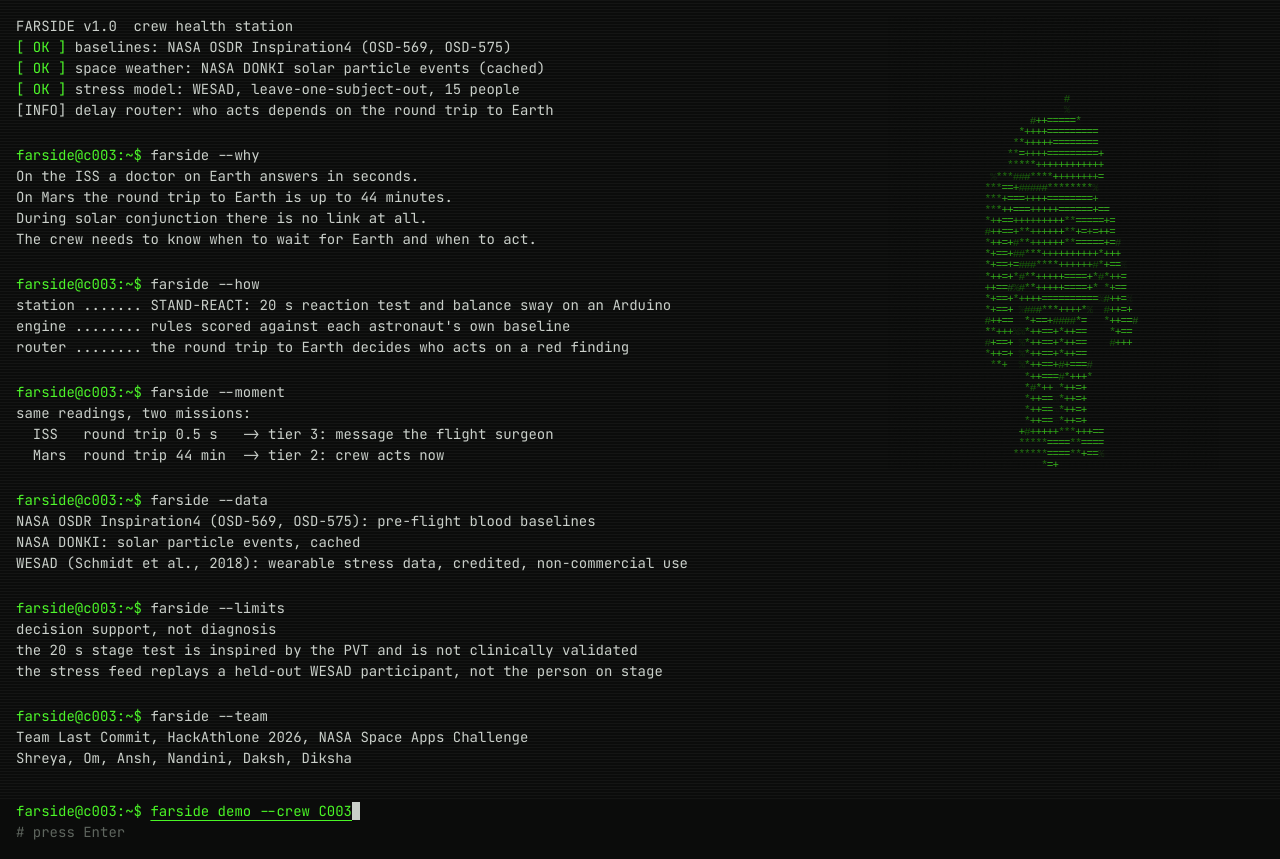
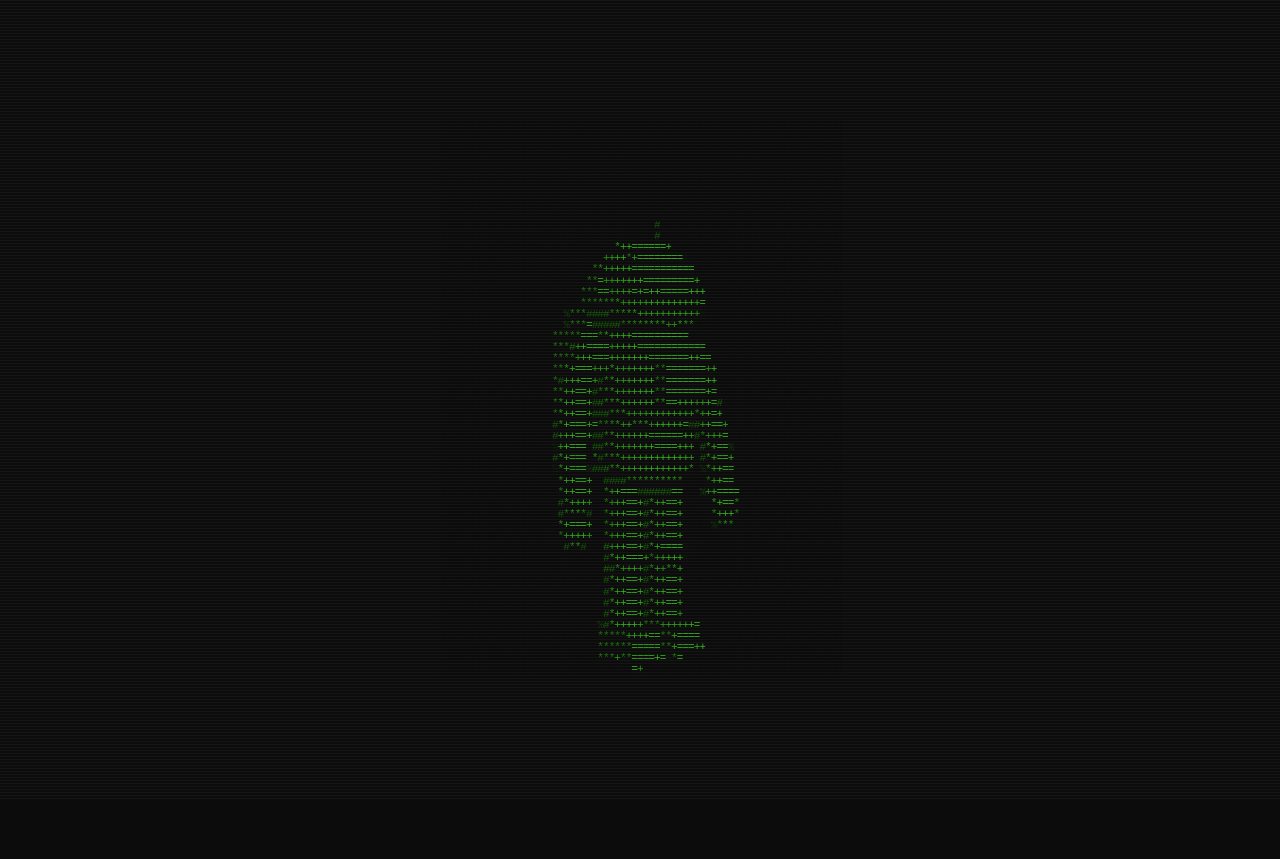
Before and after one commit to settys-trinity/LastCommit, a React (Vite) app in the folder app/: page / in a window 1280 px wide. After the commit the page ends 800 px from the top, so only its background shows below. Built offline with nearby package versions, Linux system fonts and the light colour scheme.

Commit message:
Astronaut-only landing page

```diff
--- a/app/src/components/landing/Landing.tsx
+++ b/app/src/components/landing/Landing.tsx
@@ -1,11 +1,9 @@
 import { useEffect } from "react";
-import { Prompt, TypeLines } from "../term";
 import { LazyAstronaut } from "../astronaut/LazyAstronaut";
 
 const ALL_OK = { helmet: "ok", ears: "ok", chest: "ok", abdomen: "ok", backpack: "ok", hands: "ok", legs: "ok" } as const;
-import { COPY } from "./copy";
 
-// Public landing page rendered as a terminal session. Enter opens /demo.
+// Public landing page: only the spinning astronaut, centred. Click it or press Enter to open /demo.
 export function Landing() {
   useEffect(() => {
     const onKey = (e: KeyboardEvent) => {
@@ -16,31 +14,10 @@ export function Landing() {
   }, []);
 
   return (
-    <main className="mx-auto flex max-w-[160ch] flex-col gap-8 p-4 lg:flex-row lg:items-start">
-      <div className="min-w-0 max-w-[100ch] flex-1">
-        <TypeLines lines={COPY.boot} speedMs={180} />
-        {COPY.sections.map((s) => (
-          <section key={s.cmd} className="mt-6">
-            <Prompt>{s.cmd}</Prompt>
-            {s.out.map((line) => (
-              <div key={line} className="whitespace-pre-wrap">
-                {line}
-              </div>
-            ))}
-          </section>
-        ))}
-        <div className="mt-8">
-          <Prompt cursor>
-            <a href="/demo" className="text-ok underline underline-offset-4 hover:bg-ok hover:text-bg">
-              {COPY.demoCmd}
-            </a>
-          </Prompt>
-          <div className="text-dim"># {COPY.demoHint}</div>
-        </div>
-      </div>
-      <aside className="shrink-0 overflow-x-auto text-[11px] sm:text-sm">
-        <LazyAstronaut parts={ALL_OK} height={460} showList={false} />
-      </aside>
+    <main className="flex min-h-screen items-center justify-center overflow-hidden p-4">
+      <a href="/demo" aria-label="Open the FARSIDE demo" className="text-[11px] sm:text-sm">
+        <LazyAstronaut parts={ALL_OK} height={560} showList={false} />
+      </a>
     </main>
   );
 }
```
